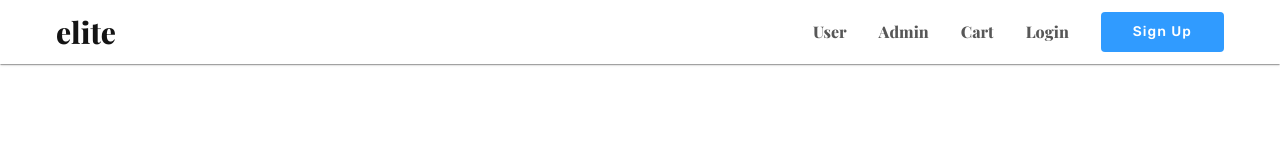
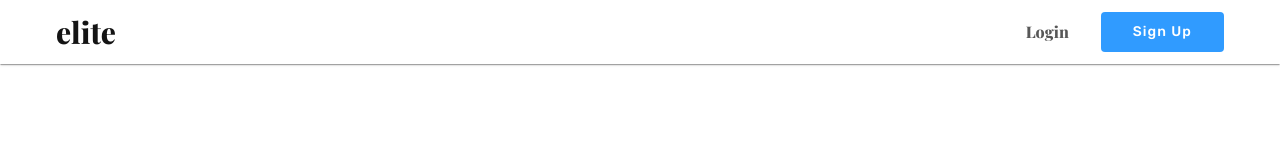
Before and after one commit to AkashSDas/elite, a Next.js app in the folder frontend/: page / in a window 1280 px wide. Shown: the top 160 px of the page. Built offline with nearby package versions, Linux system fonts and the light colour scheme.

Commit message:
conditional display and logout in BigAppBar

```diff
--- a/frontend/components/navbar/big_appbar.tsx
+++ b/frontend/components/navbar/big_appbar.tsx
@@ -6,17 +6,52 @@ import PersonIcon from "@material-ui/icons/Person";
 import LaptopWindowsIcon from "@material-ui/icons/LaptopWindows";
 import { PersonAdd, ShoppingCart } from "@material-ui/icons";
 import Link from "next/link";
+import { isAuthenticated, logout } from "../../lib/api/auth";
+import toast from "react-hot-toast";
 
 function BigAppBar({ classes }) {
   const router = useRouter();
 
   /// Nav items
   const navitems = [
-    new NavItemData("User", "/user", <PersonIcon />),
-    new NavItemData("Admin", "/admin", <LaptopWindowsIcon />),
-    new NavItemData("Cart", "/cart", <ShoppingCart />),
-    new NavItemData("Login", "/auth/login", <PersonAdd />),
+    new NavItemData("User", "/user", <PersonIcon />, false, true, true),
+    new NavItemData(
+      "Admin",
+      "/admin",
+      <LaptopWindowsIcon />,
+      false,
+      true,
+      true
+    ),
+    new NavItemData("Cart", "/cart", <ShoppingCart />, false, true, true),
+    new NavItemData("Login", "/auth/login", <PersonAdd />, false, true, false),
+    new NavItemData("Sign up", "/auth/signup", null, true, true, false),
+    new NavItemData("Logout", "/", null, true, true, true),
   ];
+
+  const navItem = (item: NavItemData, key: number) =>
+    item.isBtn ? (
+      item.getSimpleBtn(async () => {
+        if (item.text === "Logout") {
+          await logout(() => toast.success("Successfully logged out"));
+        }
+        router.push(item.route);
+      })
+    ) : (
+      <Link href={item.route} key={key}>
+        <Typography className={classes.listItemTypography}>
+          {item.text}
+        </Typography>
+      </Link>
+    );
+
+  const authCheck = (item: NavItemData, key: number) => {
+    if (item.authCheck) {
+      if (item.displayOnAuth && isAuthenticated()) return navItem(item, key);
+      else if (!item.displayOnAuth && !isAuthenticated())
+        return navItem(item, key);
+    } else return navItem(item, key);
+  };
 
   return (
     <AppBar className={classes.root} elevation={1}>
@@ -24,17 +59,9 @@ function BigAppBar({ classes }) {
         <Typography className={classes.logo}>elite</Typography>
 
         <Container className={classes.container}>
-          {navitems.map((item: NavItemData, key: number) => (
-            <Link href={item.route}>
-              <Typography className={classes.listItemTypography}>
-                {item.text}
-              </Typography>
-            </Link>
-          ))}
-          <SimpleBtn
-            text="Sign up"
-            onClick={() => router.push("/auth/signup")}
-          />
+          {navitems.map((item: NavItemData, key: number) =>
+            authCheck(item, key)
+          )}
         </Container>
       </Toolbar>
     </AppBar>
```
